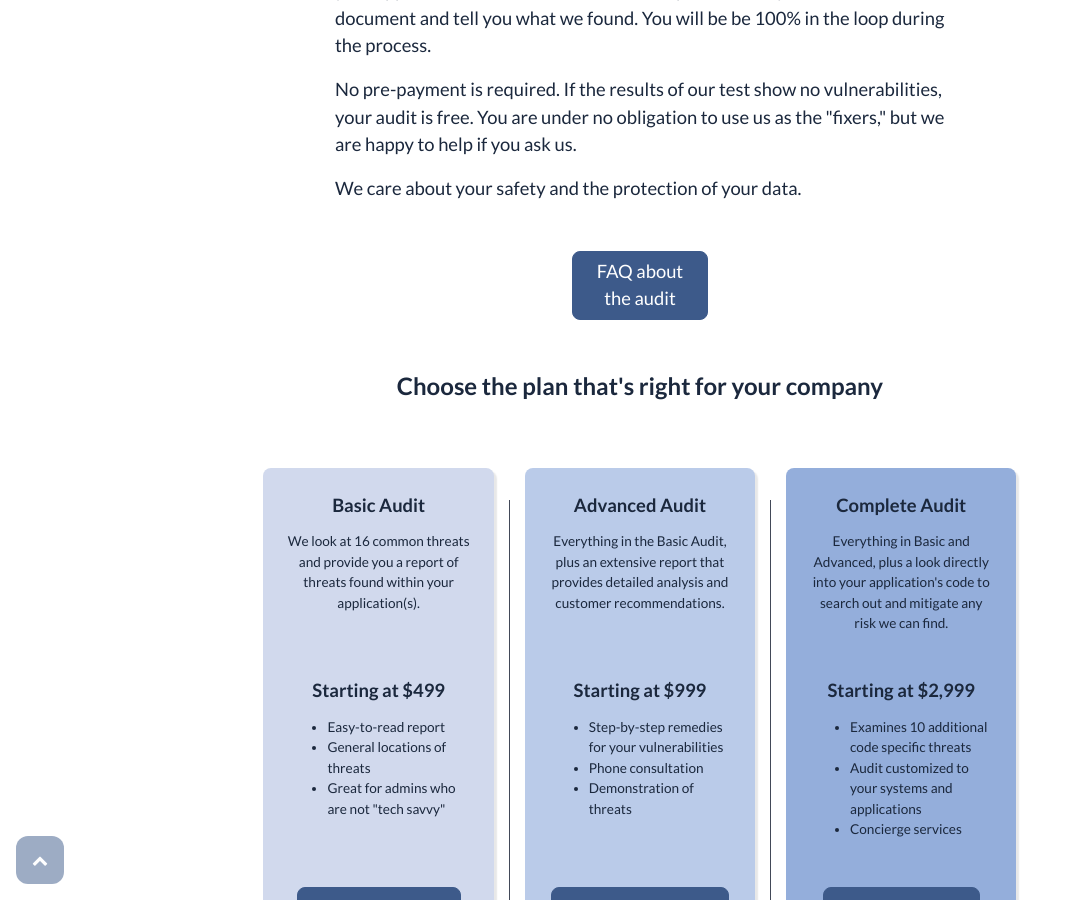
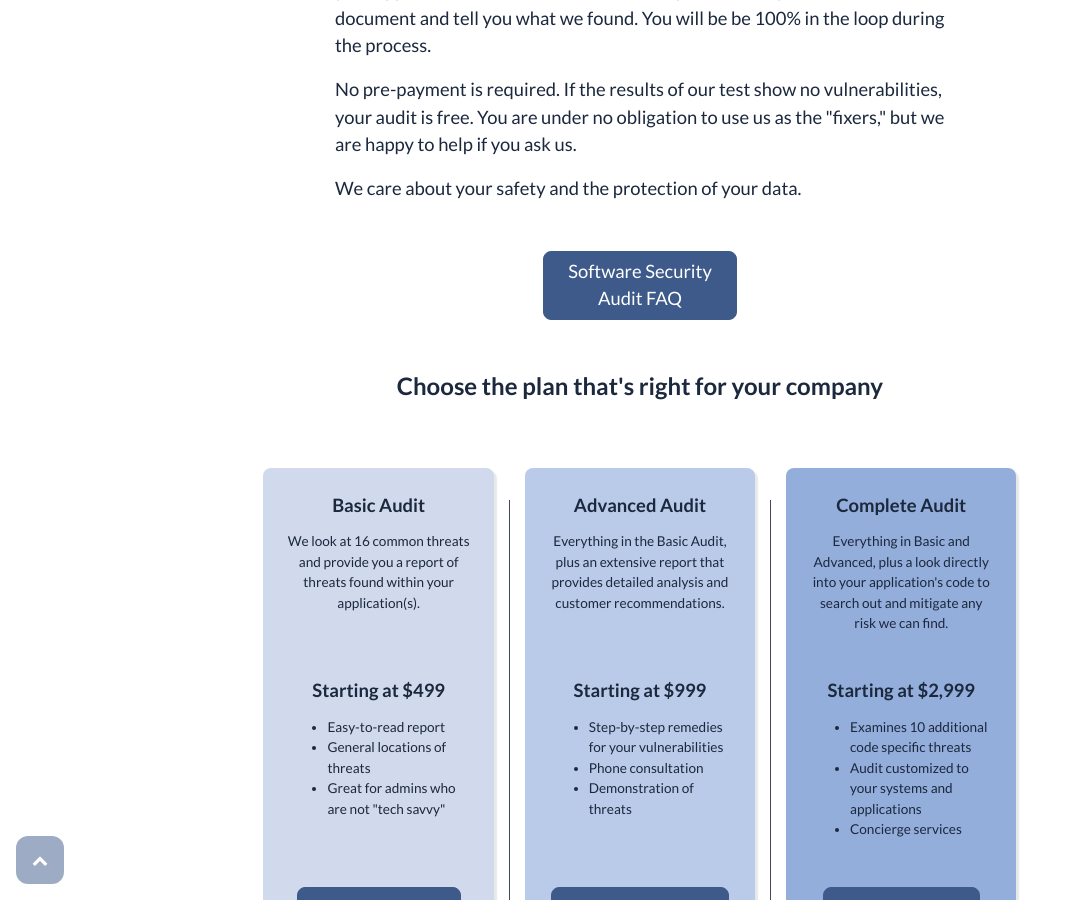
Before and after one commit to bgsoftware/company-site, a Jekyll site: the page built from software-security-audit/index.html, in a window 1280 px wide and 900 px high, scrolled down 444 px. Shown: the whole window, without its empty margins (0-1066 px from the left). Built offline with Jekyll 4.4.1, drawn with Linux system fonts in a browser that asks for light colours; comment, search, counter and statistics services are not loaded.

Commit message:
Update table in software-security-audit/index.html

```diff
--- a/software-security-audit/index.html
+++ b/software-security-audit/index.html
@@ -41,7 +41,7 @@ tags: [Security, Audit]
       {%
         include button.html
         link="/software-security-audit/FAQ.html"
-        text="FAQ about<br>the audit"
+        text="Software Security<br>Audit FAQ"
       %}
     </div>
   </div>
@@ -100,7 +100,7 @@ tags: [Security, Audit]
       aria-controls="security-audit__table-container"
       onclick="toggleText('security-audit__table-container', true)"
     >
-      <i class="fa fa-plus-circle color-dark-blue" aria-hidden="true"></i>
+      <i class="fa fa-plus color-dark-blue" aria-hidden="true"></i>
     </a>
     <a
       id="security-audit__table-container-close"
@@ -112,7 +112,7 @@ tags: [Security, Audit]
       onclick="toggleText('security-audit__table-container')"
       class="d-none"
     >
-      <i class="fa fa-minus-circle color-dark-blue" aria-hidden="true"></i>
+      <i class="fa fa-minus color-dark-blue" aria-hidden="true"></i>
     </a>
   </h2>
 </div>
@@ -121,17 +121,11 @@ tags: [Security, Audit]
   <div id="security-audit__table-container" class="collapse table-responsive">
     <table class="security-audit__table table table-borderless w-100 d-block d-md-table">
       <thead class="bg-color-dark-blue border-dark-blue">
-          <tr class=" text-center color-white">
-        <th scope="col" class="min-width-15rem"></th>
-        <th></th>
-        <th scope="col" class="min-width-10rem">BASIC<br>AUDIT</th>
-        <th></th>
-        <th></th>
-        <th scope="col" class="min-width-10rem">ADVANCED<br>AUDIT</th>
-        <th></th>
-        <th></th>
-        <th scope="col" class="min-width-10rem">COMPREHENSIVE<br>AUDIT</th>
-        <th></th>
+        <tr class=" text-center color-white">
+          <th scope="col" width="30%"></th>
+          <th scope="col" colspan="3" class="font-size-sm text-center">BASIC AUDIT</th>
+          <th scope="col" colspan="3" class="font-size-sm text-center">ADVANCED AUDIT</th>
+          <th scope="col" colspan="3" class="font-size-sm text-center">COMPREHENSIVE AUDIT</th>
         </tr>
       </thead>
       <tbody>
@@ -139,20 +133,20 @@ tags: [Security, Audit]
         <tr>
           <th scope="row"></th>
           <td></td>
+          <td width="13%" class="min-width-4rem"></td>
           <td></td>
           <td></td>
+          <td width="13%" class="min-width-4rem"></td>
           <td></td>
           <td></td>
-          <td></td>
-          <td></td>
-          <td></td>
+          <td width="13%" class="min-width-4rem"></td>
           <td></td>
         </tr>
 
       {% for service in site.data.security-audit-features %}
         <tr>
         {% if service.title == true %}
-          <th scope="row" class="font-size-md pl-5">{{ service.description }}</th>
+          <td scope="row" class="font-size-md pl-5">{{ service.description }}</td>
         {% else %}
           <td scope="row" class="font-size-sm pl-5">{{ service.description }}</td>
         {% endif %}
```
